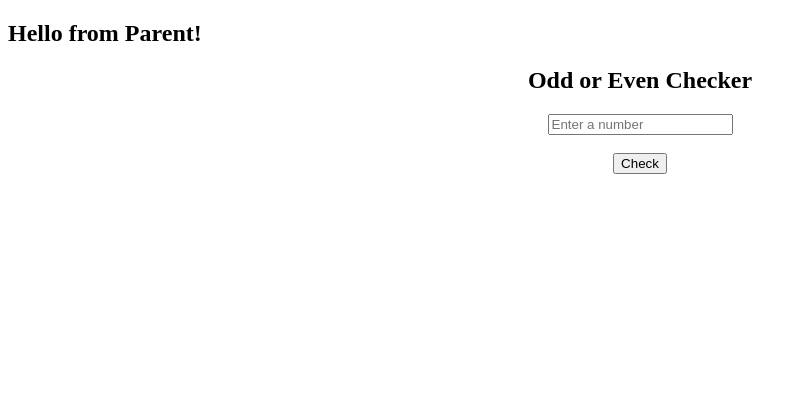
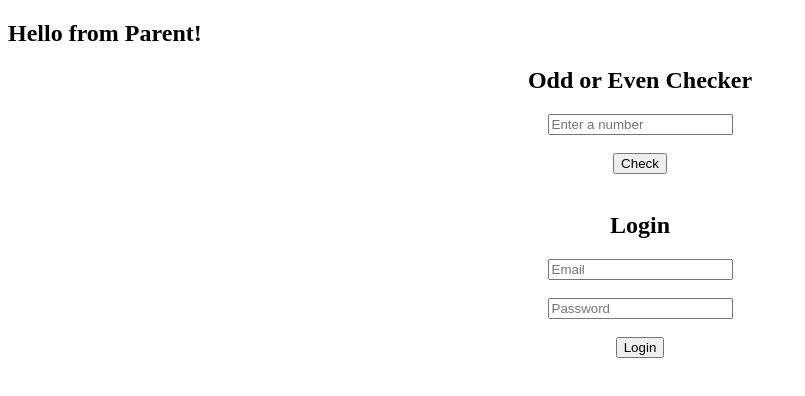
Before and after one commit to 12nagrajhm/React-Js-Handon, a React (Vite) app in the folder my-react-app/: page / in a window 1280 px wide. Shown: the top 396 px of the page, without its empty margins (0-805 px from the left). Built offline with nearby package versions, Linux system fonts and the light colour scheme.

Commit message:
Login Form

```diff
--- a/my-react-app/src/App.jsx
+++ b/my-react-app/src/App.jsx
@@ -7,6 +7,7 @@ import MulTwoNumbers from "./components/MulTwoNumbers";
 import Calculator from "./components/Calculator";
 import ParentComponent from "./components/ParentComponent";
 import OddEvenCheck from "./components/OddEvenCheck";
+import LoginForm from "./components/LoginForm";
 
 
 const App = () => {
@@ -21,6 +22,7 @@ const App = () => {
       {/*<Calculator/>*/}
       <ParentComponent/>
       <OddEvenCheck/>
+      <LoginForm/>
 
 
     </div>
--- /dev/null
+++ b/my-react-app/src/components/LoginForm.jsx
@@ -0,0 +1,47 @@
+import { useState } from "react";
+
+function LoginForm() {
+  const [email, setEmail] = useState("");
+  const [password, setPassword] = useState("");
+  const [errorMessage, setErrorMessage] = useState("");
+
+  const handleLogin = () => {
+    if (!email || !password) {
+      setErrorMessage("Please fill out both fields");
+      return;
+    }
+
+
+    if (email === "user@example.com" && password === "password") {
+      setErrorMessage("");
+      alert("Login successful");
+    } else {
+      setErrorMessage("Invalid credentials");
+    }
+  };
+
+  return (
+    <div style={{ textAlign: "center", marginTop: "20px" }}>
+      <h2>Login</h2>
+      <input
+        type="email"
+        placeholder="Email"
+        value={email}
+        onChange={(e) => setEmail(e.target.value)}
+      />
+      <br /><br />
+      <input
+        type="password"
+        placeholder="Password"
+        value={password}
+        onChange={(e) => setPassword(e.target.value)}
+      />
+      <br /><br />
+      <button onClick={handleLogin}>Login</button>
+      <br /><br />
+      {errorMessage && <p style={{ color: "red" }}>{errorMessage}</p>}
+    </div>
+  );
+}
+
+export default LoginForm;
```
